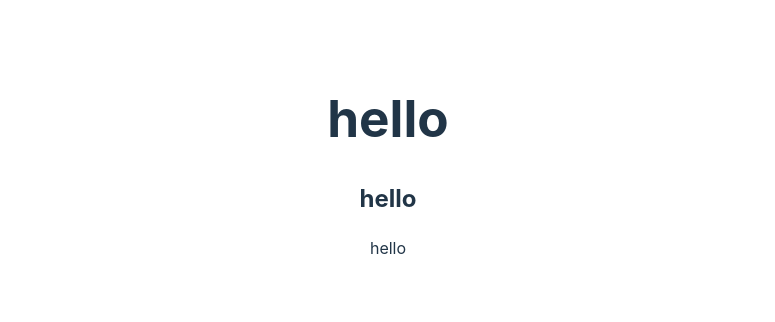
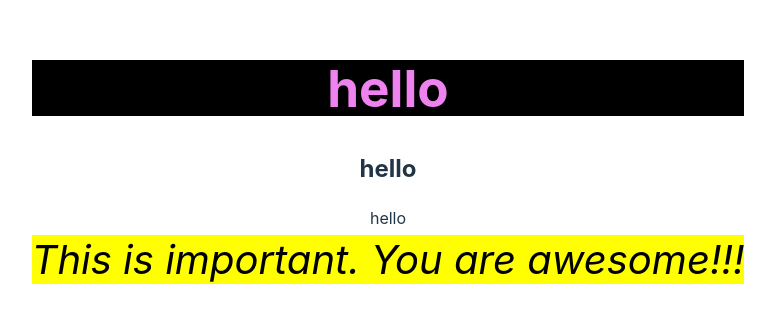
Before and after one commit to baesumin/react-polymorphic-component, a React (Vite) app: page / in a window 1280 px wide. Shown: the part 242-564 px from the top of the page, without its empty margins (252-1027 px from the left). Built offline with nearby package versions, Linux system fonts and the light colour scheme.

Commit message:
feat: * 색상 및 스타일 전달 작업

```diff
--- a/src/App.tsx
+++ b/src/App.tsx
@@ -1,13 +1,26 @@
 import "./App.css";
 import { Text } from "./components";
+import React from "react";
+
+const Emphasis = ({ children }: { children: React.ReactNode }) => {
+  return (
+    <em style={{ background: "yellow", color: "black", fontSize: "40px" }}>
+      {children}
+    </em>
+  );
+};
 
 function App() {
   return (
-    <>
-      <Text as={"h1"}>hello</Text>
+    <div className="App">
+      <Text as={"h1"} color="violet" style={{ backgroundColor: "black" }}>
+        hello
+      </Text>
       <Text as={"h2"}>hello</Text>
       <Text>hello</Text>
-    </>
+      <br />
+      <Text as={Emphasis}>This is important. You are awesome!!!</Text>
+    </div>
   );
 }
 
--- a/src/components/Text.tsx
+++ b/src/components/Text.tsx
@@ -1,15 +1,37 @@
 import { ReactNode } from "react";
+
+type Rainbow =
+  | "red"
+  | "orange"
+  | "yellow"
+  | "green"
+  | "blue"
+  | "indigo"
+  | "violet";
 
 type TextProps<C extends React.ElementType> = {
   as?: C;
-  children: ReactNode;
-} & React.ComponentPropsWithoutRef<C>;
+  color?: Rainbow | "black";
+};
+
+type Props<C extends React.ElementType> = React.PropsWithChildren<
+  TextProps<C>
+> &
+  Omit<React.ComponentPropsWithoutRef<C>, keyof TextProps<C>>;
 
 export const Text = <C extends React.ElementType = "span">({
   as,
+  style,
+  color,
   children,
   ...restProps
-}: TextProps<C>) => {
+}: Props<C>) => {
   const Component = as || "span";
-  return <Component {...restProps}>{children}</Component>;
+
+  const internalStyles = color ? { style: { ...style, color } } : {};
+  return (
+    <Component {...restProps} {...internalStyles}>
+      {children}
+    </Component>
+  );
 };
```
